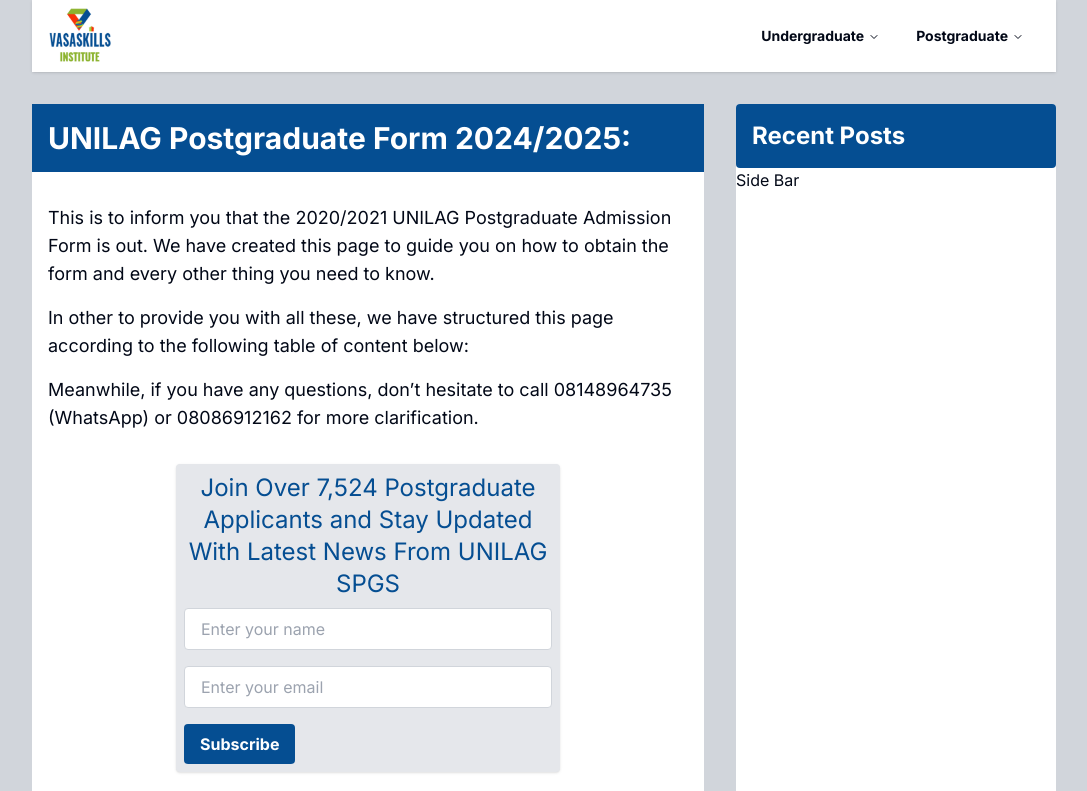
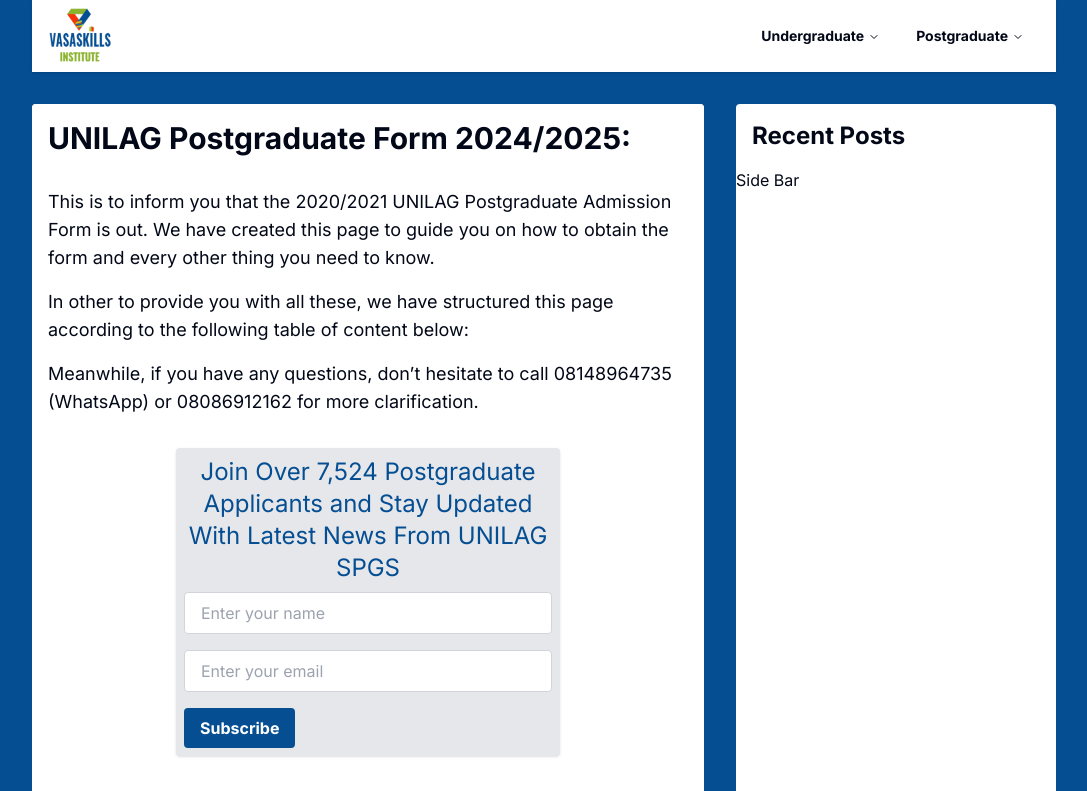
Before and after one commit to sixtusagbakwuru/vasaskills, a Next.js app: page /unilag/postgraduate/form in a window 1280 px wide. Shown: the top 791 px of the page, without its empty margins (96-1183 px from the left). Built offline with nearby package versions, Linux system fonts and the light colour scheme.

Commit message:
Minor adjustment

```diff
--- a/src/app/(university-of-lagos-unilag)/unilag/postgraduate/form/form.tsx
+++ b/src/app/(university-of-lagos-unilag)/unilag/postgraduate/form/form.tsx
@@ -6,7 +6,7 @@
 export default function Form() {
     return (
         <div>
-            <h1 className = "text-3xl font-bold bg-vasaskills-blue p-4 text-white mb-4">UNILAG Postgraduate Form 2024/2025: </h1>
+            <h1 className = "text-3xl font-bold bg-white p-4 rounded">UNILAG Postgraduate Form 2024/2025: </h1>
             <div className = "p-4">
             <p className = "text-lg leading-7 mb-4">This is to inform you that the 2020/2021 UNILAG Postgraduate Admission Form is out. We have created this page to guide you on how to obtain the form and every other thing you need to know.</p>
             <p className = "text-lg leading-7 mb-4">In other to provide you with all these, we have structured this page according to the following table of content below:</p>
--- a/src/app/(university-of-lagos-unilag)/unilag/postgraduate/form/page.tsx
+++ b/src/app/(university-of-lagos-unilag)/unilag/postgraduate/form/page.tsx
@@ -7,7 +7,7 @@
 
 export default function UNILAGPostgraduateForm(){
     return(
-        <div className = "bg-gray-300">
+        <div className = "bg-vasaskills-blue">
             <header className = "grid grid-cols-1 sticky top-0 shadow md:grid-cols-12  mx-2 md:mx-32">
                 <div className="md:col-span-4 bg-white pe-4 ps-4 flex justify-center md:justify-start">
                     <Image src = "/vasaskills-logo.png" alt = "Vasaskills Institute Logo" width = {65} height = {65} className="max-w-full h-auto"/>
@@ -25,8 +25,8 @@
 
             </main>
             <aside className = "md:col-span-4 bg-white rounded">
-                <div className = "rounded p-4 w-full bg-vasaskills-blue">
-                    <h2 className = "text-2xl text-white font-bold">Recent Posts</h2>
+                <div className = "rounded p-4 w-full">
+                    <h2 className = "text-2xl font-bold">Recent Posts</h2>
 
                 </div>
                 <h2>Side Bar</h2>
```
